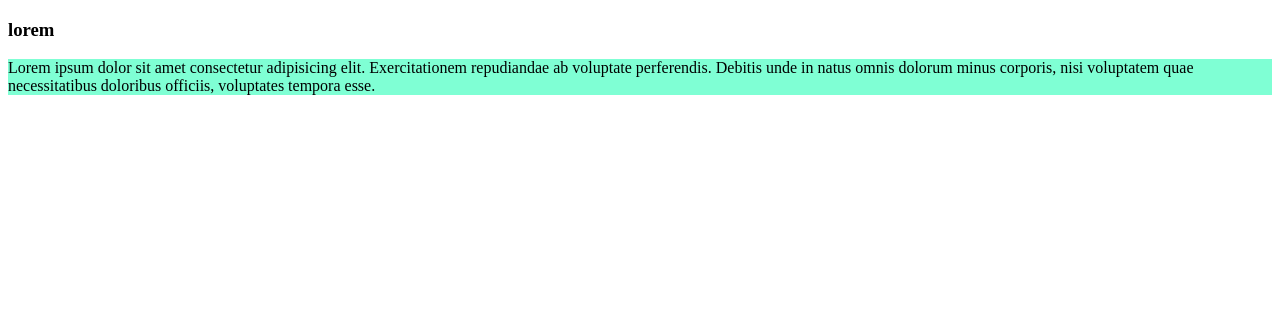
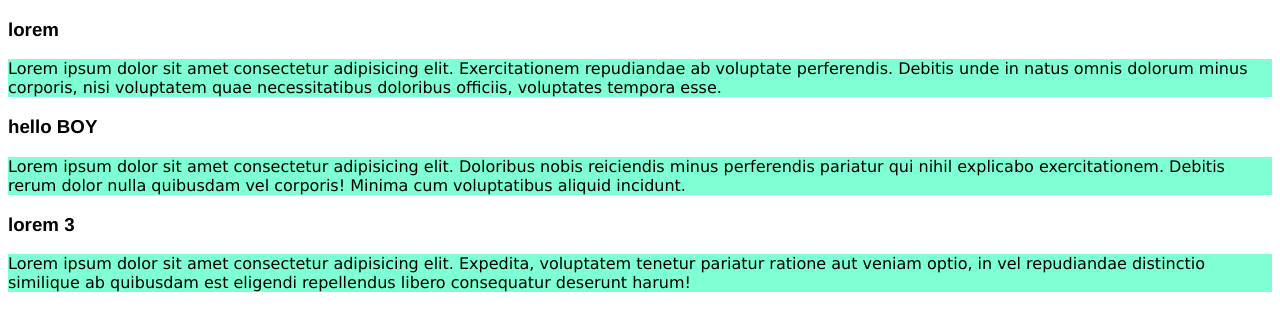
Before and after one commit to nuirshir/Practice-github-setup, a plain HTML site: page index.html in a window 1280 px wide. Drawn offline with Linux system fonts and the light colour scheme.

Commit message:
added more style and two pragraph

```diff
--- a/index.html
+++ b/index.html
@@ -11,6 +11,14 @@
     <div>
         <h3>lorem</h3>
         <p>Lorem ipsum dolor sit amet consectetur adipisicing elit. Exercitationem repudiandae ab voluptate perferendis. Debitis unde in natus omnis dolorum minus corporis, nisi voluptatem quae necessitatibus doloribus officiis, voluptates tempora esse.</p>
+
+        <h3>hello BOY</h3>
+        <p>Lorem ipsum dolor sit amet consectetur adipisicing elit. Doloribus nobis reiciendis minus perferendis pariatur qui nihil explicabo exercitationem. Debitis rerum dolor nulla quibusdam vel corporis! Minima cum voluptatibus aliquid incidunt.</p>
+
+        <h3>lorem 3</h3>
+        <p>Lorem ipsum dolor sit amet consectetur adipisicing elit. Expedita, voluptatem tenetur pariatur ratione aut veniam optio, in vel repudiandae distinctio similique ab quibusdam est eligendi repellendus libero consequatur deserunt harum!</p>
+
+
     </div>
 </body>
 </html>
--- a/style.css
+++ b/style.css
@@ -1,3 +1,8 @@
 p{
     background-color: aquamarine;
+    font-family: 'Lucida Sans', 'Lucida Sans Regular', 'Lucida Grande', 'Lucida Sans Unicode', Geneva, Verdana, sans-serif;
+
 }
+h3 {
+    font-family: 'Franklin Gothic Medium', 'Arial Narrow', Arial, sans-serif;
+}
```
